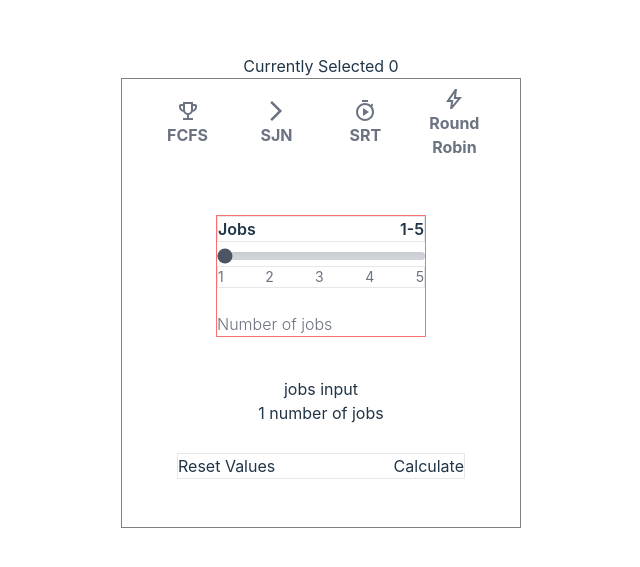
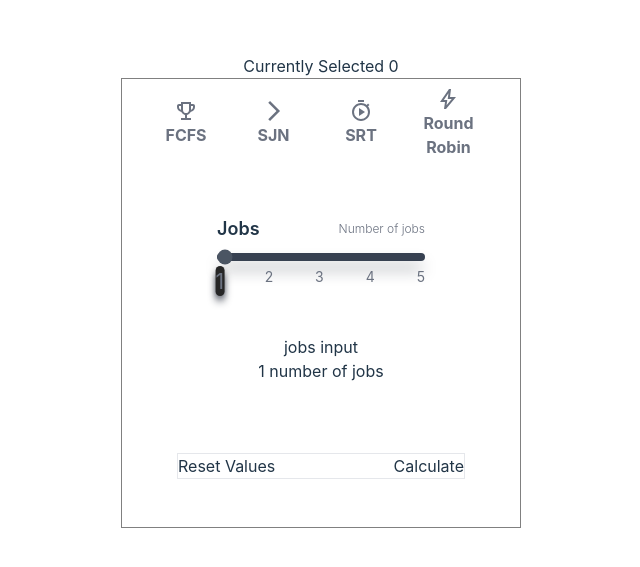
Before and after one commit to MiguelPartosa/Process-Scheduling-Visualizer, a React (Vite) app: page / in a window 1280 px wide. Shown: the part 109-676 px from the top of the page, without its empty margins (319-959 px from the left). Built offline with nearby package versions, Linux system fonts and the light colour scheme.

Commit message:
Add & Change: Finalize job slide input style and initial nav states

```diff
--- a/src/ui/App.tsx
+++ b/src/ui/App.tsx
@@ -15,16 +15,17 @@ type NavIconProps = {
   IconComponent: React.ComponentType<{ className?: string }>;
   label: string;
   setJob?: () => void;
+  isActive: boolean;
 };
 
 const NavIconButton: React.FC<NavIconProps> = ({
   IconComponent,
   label,
   setJob,
+  isActive,
 }) => (
   <div
-    className="tw-text-gray-500 hover:tw-text-white tw-font-bold hover:tw-scale-125
-               tw-ease-in-out tw-delay-10 tw-duration-500 tw-flex tw-flex-col tw-justify-center tw-w-20 hover:tw-cursor-pointer"
+    className="tw-text-gray-500 hover:tw-text-white tw-font-bold hover:tw-scale-125 tw-ease-in-out tw-delay-10 tw-duration-500 tw-flex tw-flex-col tw-justify-center tw-w-20 hover:tw-cursor-pointer ${isActive ? 'tw-bg-blue-500 tw-text-white' : 'tw-text-gray-400 hover:tw-bg-neutral-700'"
     onClick={setJob}
   >
     <IconComponent className="tw-self-center tw-fill-current" />
@@ -35,19 +36,17 @@ const NavIconButton: React.FC<NavIconProps> = ({
 function App() {
   const [jobs, setJobs] = useState(1);
   const [jobType, setJobType] = useState(0); // 0 to 4 FCFS to RR
+
   return (
     <>
       <div>Currently Selected {jobType}</div>
       <div className="container">
-        <div
-          className="tw-group tw-min-w-300 tw-flex tw-justify-evenly  tw-w-11/12 tw-py-2 tw-mb-2
-                hover:tw-bg-neutral-800 tw-rounded-lg hover:tw-shadow-2xl tw-transition-all
-                tw-ease-in-out tw-delay-10 tw-duration-500"
-        >
+        <div className="tw-group tw-min-w-300 tw-flex tw-justify-evenly  tw-w-11/12 tw-py-2 tw-mb-2 hover:tw-bg-neutral-800 tw-rounded-lg hover:tw-shadow-2xl tw-transition-all tw-ease-in-out tw-delay-10 tw-duration-500 after:tw-bg-slate-50">
           <NavIconButton
             IconComponent={IconFCFS}
             label="FCFS"
             setJob={() => setJobType(0)}
+            isActive={jobType === 2}
           />
           <NavIconButton
             IconComponent={IconSJN}
@@ -67,29 +66,42 @@ function App() {
         </div>
 
         {/* Job Slider */}
-        <div className="tw-flex tw-flex-col tw-my-10 tw-border-red-400 tw-border tw-justify-center">
-          <div className="tw-flex  tw-justify-between tw-w-52 tw-border tw-font-semibold">
-            <text>Jobs</text>
-            <text>1-5</text>
+        <div className="tw-flex tw-flex-col tw-my-10  tw-justify-center ">
+          <div className="tw-flex  tw-justify-between tw-w-52 tw-self-center tw-font-semibold">
+            <label className="tw-text-lg">Jobs</label>
+            <label className="tw-text-left tw-text-gray-500 tw-font-light tw-text-xs tw-self-center">
+              Number of jobs
+            </label>
           </div>
-          <div className="tw-relative tw-mb-6">
+          <div className="tw-relative tw-mb-2 tw-w-52">
             <input
               name="jobs"
               type="range"
               min="1"
               max="5"
               defaultValue={jobs}
-              className="tw-w-full tw-appearance-none tw-accent-gray-600 tw-ease-in-out tw-delay-10 tw-duration-500 focus:tw-accent-white  tw-bg-gray-300 tw-h-2 tw-mt-2 tw-shadow-inner tw-cursor-pointer tw-rounded-full "
+              className="tw-w-full tw-appearance-none tw-accent-gray-600 tw-ease-in-out tw-delay-10 tw-duration-500 focus:tw-accent-white  tw-bg-gray-700 hover:tw-bg-gray-900 tw-h-2 hover:tw-accent-slate-500 tw-mt-2 tw-shadow-lg tw-shadow-gray-900 tw-cursor-pointer tw-rounded-full"
               onChange={(e) => setJobs(e.target.value)}
             />
-            <div className="tw-text-sm tw-text-gray-500 dark:text-gray-400 tw-flex tw-justify-between tw-flex-row tw-w-full tw-border">
-              {Array.from({ length: 5 }, (_, index) => (
-                <span key={index}>{index + 1}</span>
-              ))}
+            <div className="tw-text-sm tw-text-gray-500 dark:text-gray-400 tw-flex tw-justify-between tw-flex-row tw-w-full">
+              {Array.from({ length: 5 }, (_, index) => {
+                return index + 1 == jobs ? (
+                  <span
+                    key={index}
+                    className="tw-bg-neutral-800 tw-shadow-md tw-shadow-gray-900 tw-scale-150 tw-ease-in-out  tw-duration-300 tw-transition-all tw-rounded-md tw-translate-y-1"
+                  >
+                    {index + 1}
+                  </span>
+                ) : (
+                  <span
+                    key={index}
+                    className="tw-ease-in tw-delay-150 tw-transition-all"
+                  >
+                    {index + 1}
+                  </span>
+                );
+              })}
             </div>
-          </div>
-          <div className="tw-text-left tw-text-gray-500 tw-font-light">
-            Number of jobs
           </div>
         </div>
 
```
